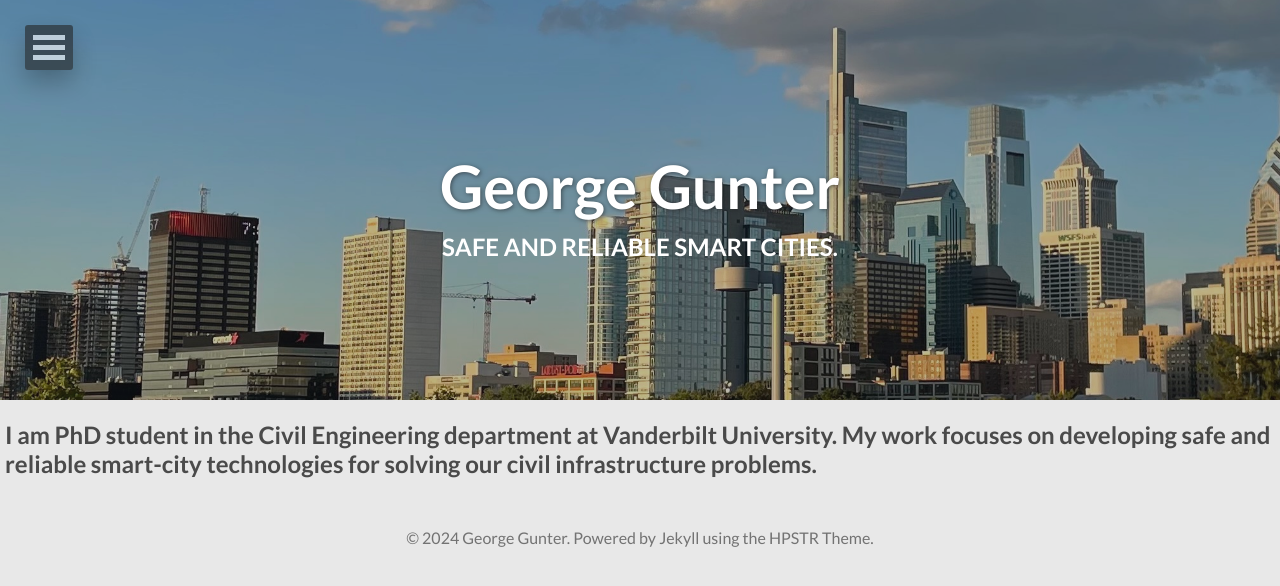
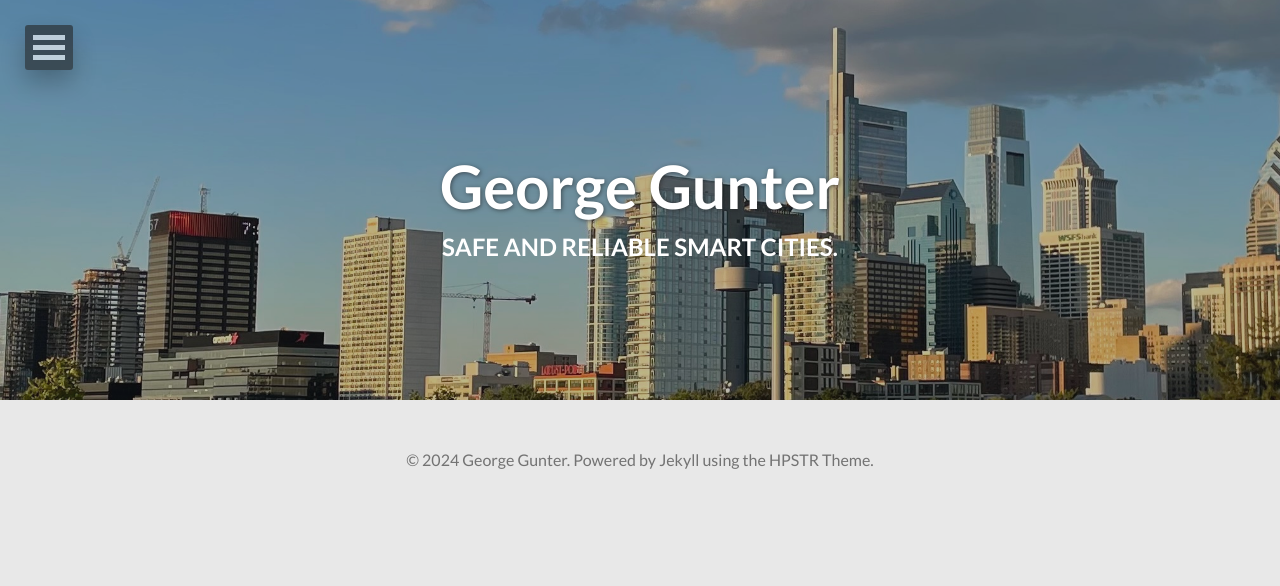
Before and after one commit to georgegunter/georgegunter.github.io, a Jekyll site: the page built from index.html, in a window 1280 px wide. Shown: the top 586 px of the page. Built offline with Jekyll 4.4.1, drawn with Linux system fonts in a browser that asks for light colours; nearby versions of some CDN libraries; the list of posts is cut into pages by our own code.

Commit message:
took out secondary title

```diff
--- a/index.html
+++ b/index.html
@@ -3,7 +3,7 @@ layout: post-index-home
 title: George Gunter
 description: "Safe and reliable smart cities."
 sectitle: "Welcome!"
-secdescription: "I am PhD student in the Civil Engineering department at Vanderbilt University. My work focuses on developing safe and reliable smart-city technologies for solving our civil infrastructure problems."
+secdescription: ""
 tags: [vanderbilt, transportation, autonomous, vehicle, data, machine, learning, artificial, intelligence]
 comments: false
 image:
```
